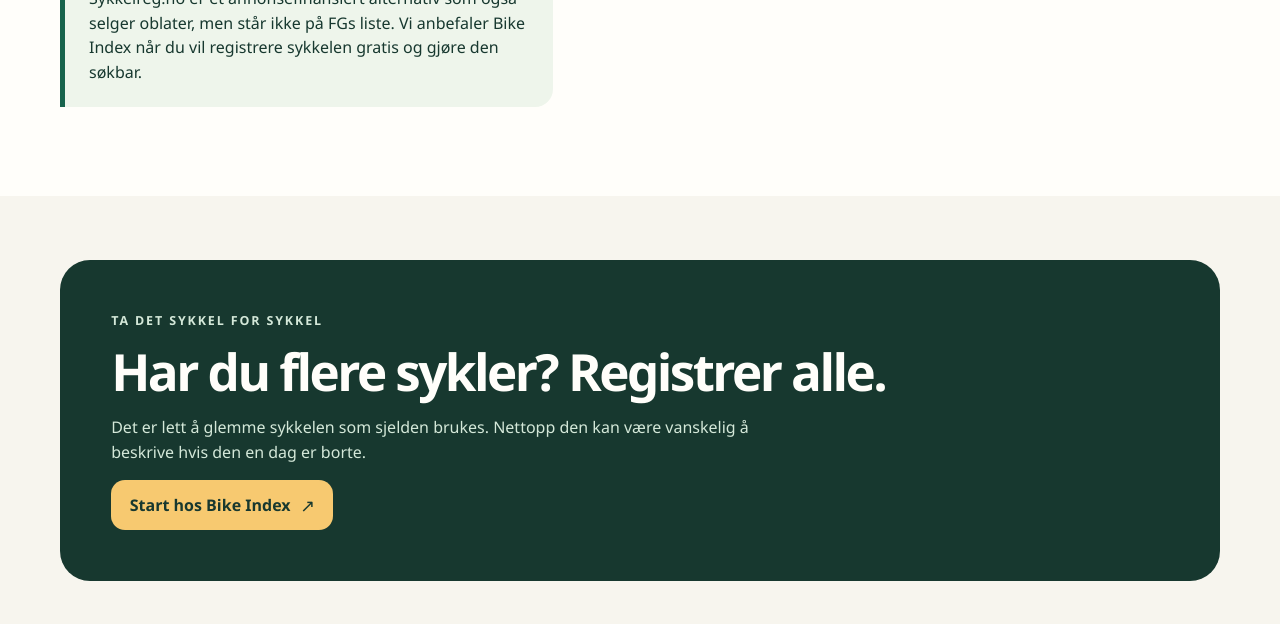
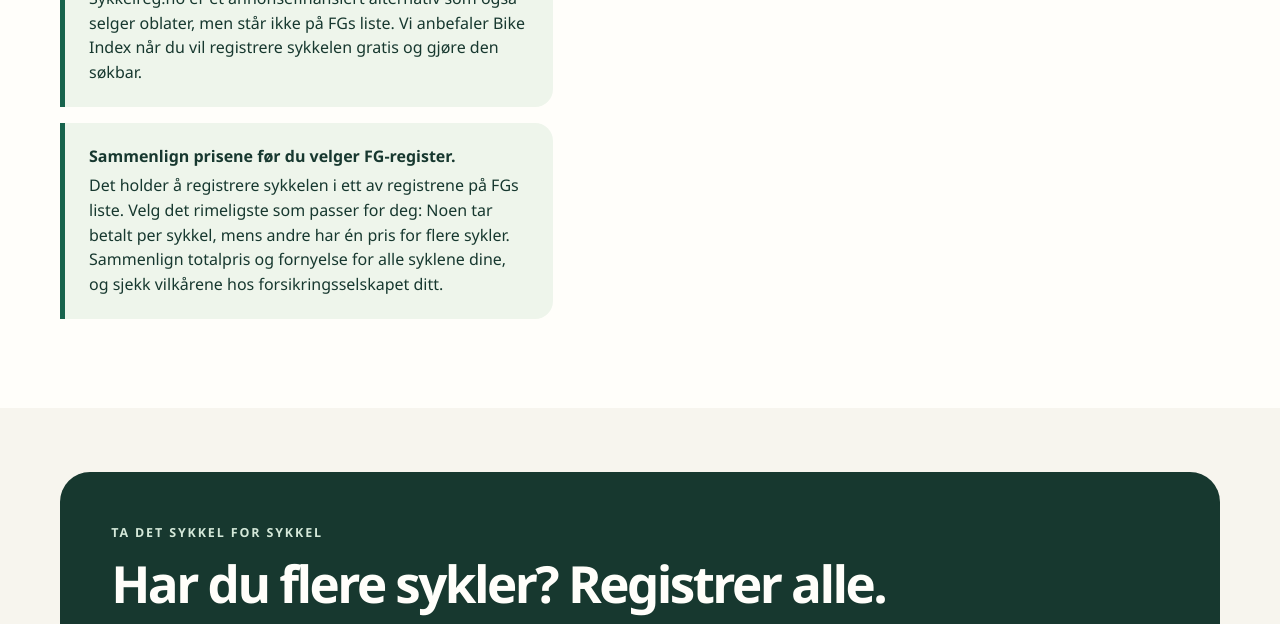
Before and after one commit to mikaello/hjulspor, a website: page registrer/index.html in a window 1280 px wide. Shown: the part 2340-2964 px from the top of the page. Drawn offline with Linux system fonts and the light colour scheme.

Commit message:
feat: clarify FG registry cost comparison

```diff
--- a/registrer/index.html
+++ b/registrer/index.html
@@ -151,6 +151,16 @@
                 du vil registrere sykkelen gratis og gjøre den søkbar.
               </p>
             </div>
+            <div class="notice">
+              <strong>Sammenlign prisene før du velger FG-register.</strong>
+              <p>
+                Det holder å registrere sykkelen i ett av registrene på FGs
+                liste. Velg det rimeligste som passer for deg: Noen tar betalt
+                per sykkel, mens andre har én pris for flere sykler. Sammenlign
+                totalpris og fornyelse for alle syklene dine, og sjekk vilkårene
+                hos forsikringsselskapet ditt.
+              </p>
+            </div>
           </div>
           <div class="resource-list">
             <a
--- a/styles.css
+++ b/styles.css
@@ -660,6 +660,10 @@ p {
   background: #eef5eb;
 }
 
+.notice + .notice {
+  margin-top: 1rem;
+}
+
 .notice.warm {
   border-color: #d56d49;
   background: #fff0e6;
```
